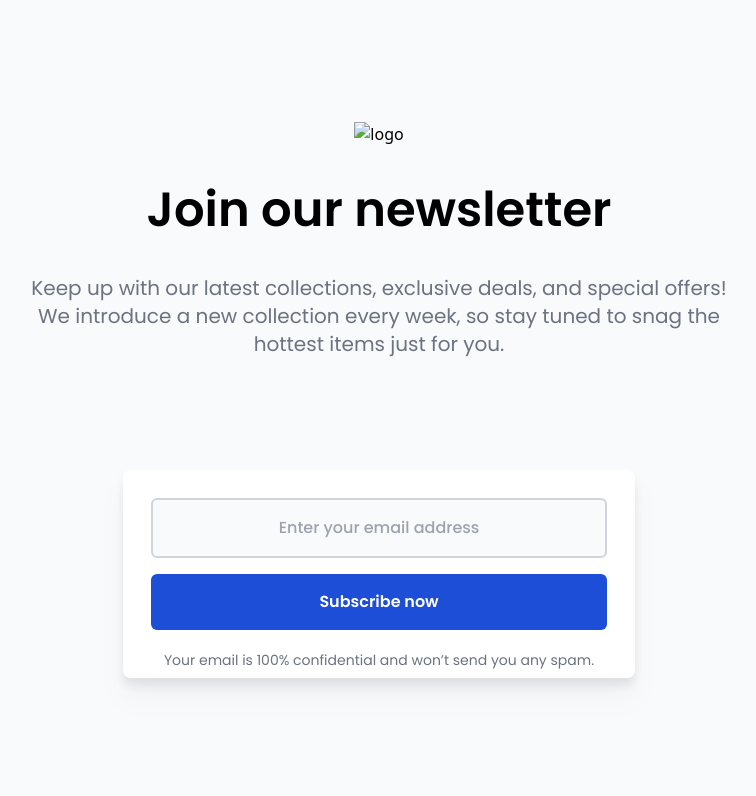
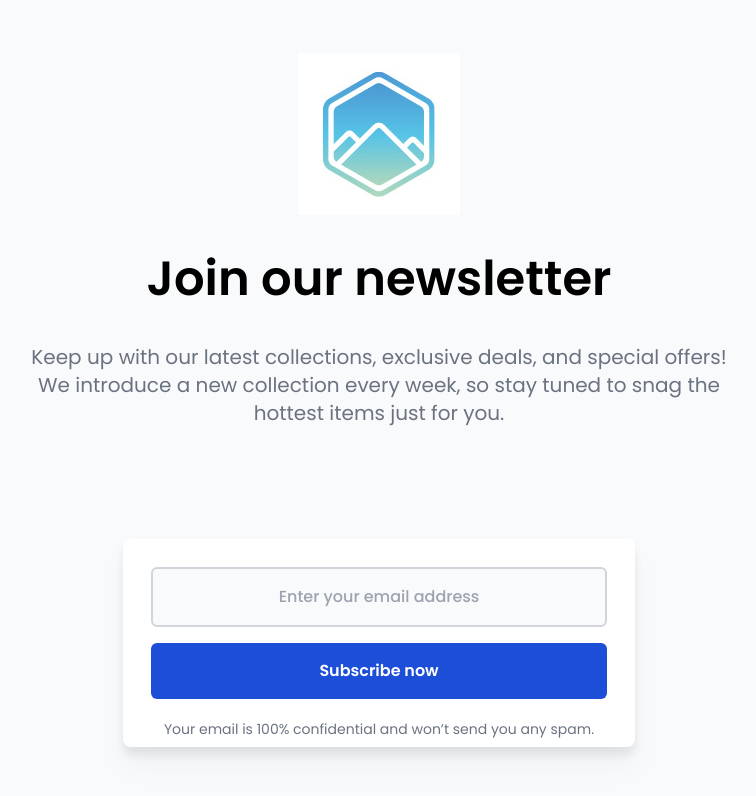
Before and after one commit to AkashAdarkar/Newsletter, a plain HTML site: page index.html in a window 1280 px wide. Shown: the whole page, without its empty margins (261-1017 px from the left). Drawn offline with Linux system fonts and the light colour scheme; the site is published under a folder, as on GitHub Pages, so addresses that start at the root find nothing.

Commit message:
missing directory

```diff
--- a/index.html
+++ b/index.html
@@ -12,7 +12,7 @@
   </head>
   <body class="bg-gray-50 flex flex-col justify-center items-center min-h-screen"  >
 
-<img  class=""  src="/resources/logo.jpg" alt="logo" srcset="">
+<img  class=""  src="./resources/logo.jpg" alt="logo" srcset="">
 <h1 class="pt-12  font-poppins text-xl font-semibold text text-black"  >Join our newsletter</h1>
 <p class=" md:w-3/4   lg:max-w-3xl lg:px-5  font-poppins text-lg font-normal text-gray-500 w-3/4 pb-28 pt-12 px-1 text-center "  >Keep up with our latest collections, exclusive deals, and special offers!  We introduce a new collection every week, so stay tuned to snag the hottest items just for you.</p>
 
```
